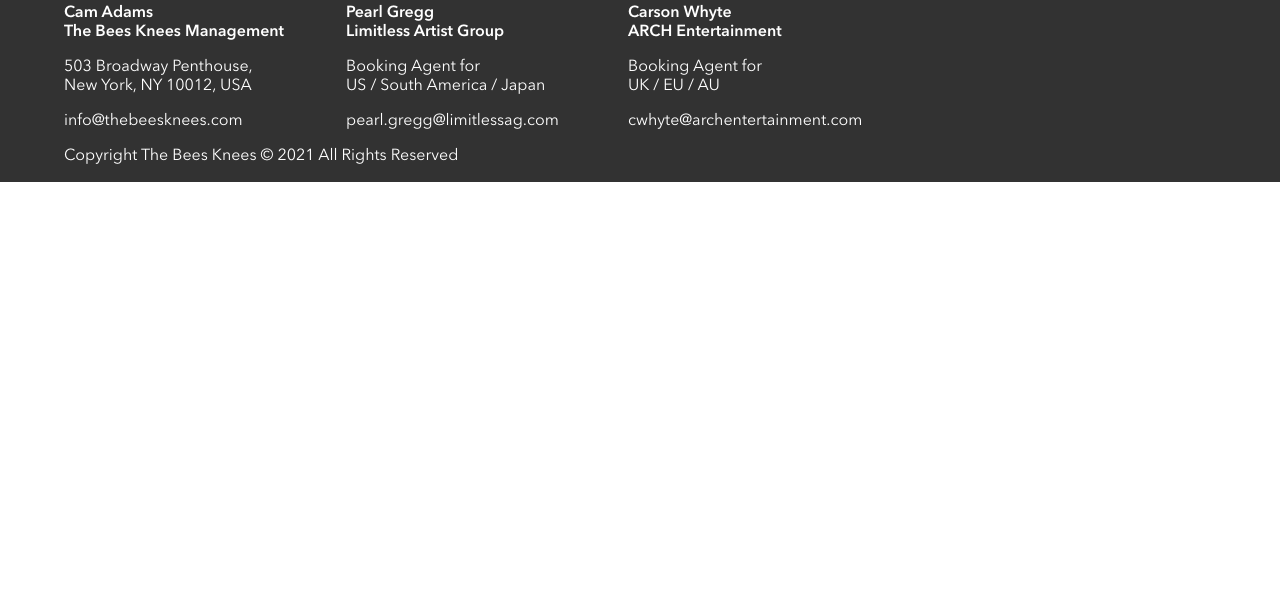
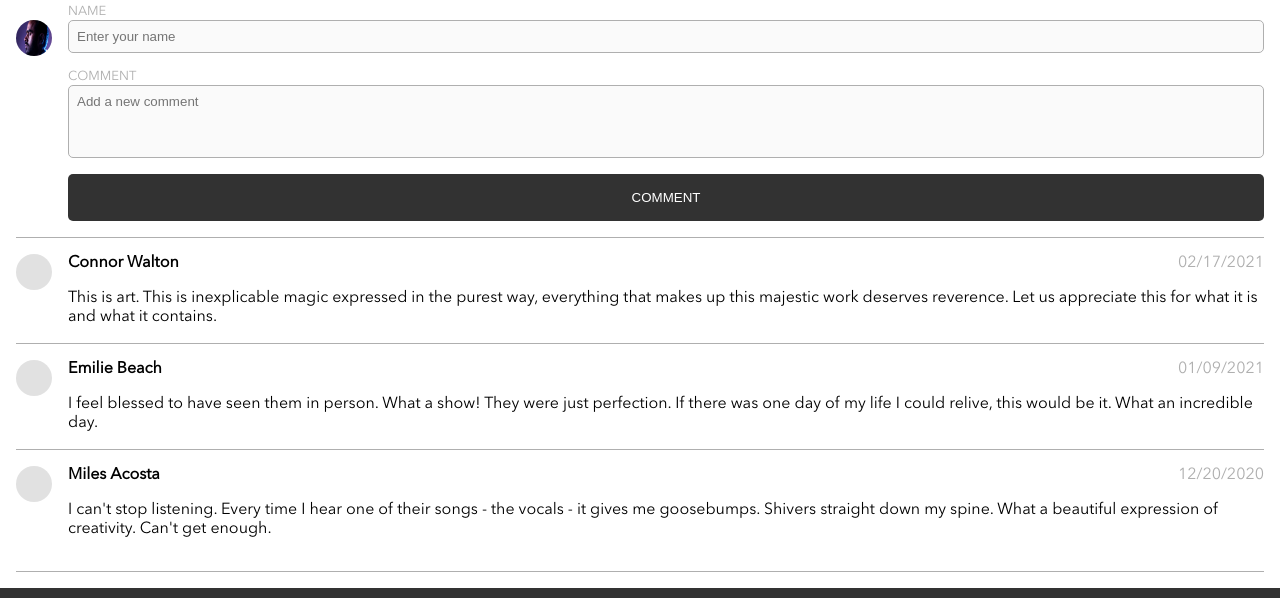
Before and after one commit to zoeyjhsong/brainstation-bandsite, a plain HTML site: page index.html in a window 1280 px wide. Shown: the part 2091-2689 px from the top of the page. Before the commit the page ends 2273 px from the top, so only its background shows below. Drawn offline with Linux system fonts and the light colour scheme.

Commit message:
add comments section

```diff
--- a/index.html
+++ b/index.html
@@ -85,6 +85,60 @@
         <img src="/assets/images/Photo-gallery-9.jpg" />
       </div>
     </section>
+
+    <section class="comment">
+      <h1 class="title">Join the Conversation</h1>
+      <div class="comment__wrapper">
+        <div class="comment__profile-container">
+          <img
+            src="/assets/images/Mohan-muruge.jpg"
+            class="comment__profile_image" />
+        </div>
+
+        <form class="comment__form">
+          <div class="comment__form-container">
+            <label class="comment__form-label">NAME</label>
+            <input
+              type="text"
+              id="name"
+              placeholder="Enter your name"
+              class="comment__form-inputbox" />
+          </div>
+          <div class="comment__form-container">
+            <label class="comment__form-label">COMMENT</label>
+            <input
+              type="text"
+              id="comment_text"
+              placeholder="Add a new comment"
+              class="comment__form-inputbox comment__form-inputbox-text" />
+          </div>
+
+          <button type="submit" class="comment__form-button">COMMENT</button>
+        </form>
+      </div>
+
+      <div class="comment__list-wrapper">
+        <div class="comment__list-container">
+          <!-- <div class="comment__card">
+          <div class="comment__card-profile_img"></div>
+          <div class="comment__card-container">
+            <div class="comment__card-name_date_container">
+              <span class="comment__card-name">Connor Walton</span>
+              <span class="comment__card-date">02/17/2021</span>
+            </div>
+
+            <p class="comment__card-content">
+              This is art. This is inexplicable magic expressed in the purest
+              way, everything that makes up this majestic work deserves
+              reverence. Let us appreciate this for what it is and what it
+              contains.
+            </p>
+          </div>
+        </div> -->
+        </div>
+      </div>
+    </section>
+
     <footer class="footer">
       <div class="footer__title-wrapper">
         <h2 class="footer__title">Get in Touch</h2>
@@ -146,5 +200,6 @@
         Copyright The Bees Knees © 2021 All Rights Reserved
       </p>
     </footer>
+    <script src="/scripts/index-page.js"></script>
   </body>
 </html>
--- /dev/null
+++ b/scripts/index-page.js
@@ -0,0 +1,120 @@
+const userName = document.querySelector("#name");
+const userComment = document.querySelector("#comment_text");
+const commentListWrapper = document.querySelector(".comment__list-wrapper");
+commentListContainer = document.querySelector(".comment__list-container");
+
+let defaultCommentsArray = [
+  {
+    name: "Miles Acosta",
+    date: "12/20/2020",
+    commentsText:
+      "I can't stop listening. Every time I hear one of their songs - the vocals - it gives me goosebumps. Shivers straight down my spine. What a beautiful expression of creativity. Can't get enough.",
+  },
+  {
+    name: "Emilie Beach",
+    date: "01/09/2021",
+    commentsText:
+      "I feel blessed to have seen them in person. What a show! They were just perfection. If there was one day of my life I could relive, this would be it. What an incredible day.",
+  },
+  {
+    name: "Connor Walton",
+    date: "02/17/2021",
+    commentsText:
+      "This is art. This is inexplicable magic expressed in the purest way, everything that makes up this majestic work deserves reverence. Let us appreciate this for what it is and what it contains.",
+  },
+];
+
+// commentsArray = JSON.parse(localStorage.getItem("comments")) || commentsArray;
+// window.onload = displayAllComments;
+
+const form = document.querySelector(".comment__form");
+form.addEventListener("submit", submitComments);
+
+function submitComments(e) {
+  const commentName = userName.value;
+  const commentText = userComment.value;
+  const commentDate = new Date();
+
+  e.preventDefault();
+
+  if (commentName !== "" && commentText !== "") {
+    newComment = {
+      name: `${commentName}`,
+      date: new Intl.DateTimeFormat("en-US").format(commentDate),
+      commentsText: `${commentText}`,
+    };
+  }
+  if (commentName == "" || commentText == "") {
+    alert("please enter both a name and comments! ");
+    return;
+  }
+
+  //add new comment to array
+  defaultCommentsArray.push(newComment);
+  //clear inputs
+  resetForm();
+  //add comment to list and display
+  displayComment(newComment);
+
+  console.log(defaultCommentsArray);
+}
+
+function resetForm() {
+  userName.value = "";
+  userComment.value = "";
+}
+
+function displayComment(comment) {
+  //comment card div
+  const commentCard = document.createElement("div");
+  commentListWrapper.appendChild(commentCard);
+  commentCard.classList.add("comment__card");
+
+  //comment__card-avatar div
+  const commentCardProfileImg = document.createElement("div");
+  commentCard.appendChild(commentCardProfileImg);
+  commentCardProfileImg.classList.add("comment__card-avatar");
+
+  //comment__card-container div
+  const commentCardContainer = document.createElement("div");
+  commentCard.appendChild(commentCardContainer);
+  commentCardContainer.classList.add("comment__card-container");
+
+  //comment__card-name_date_container div
+  const commentCardNameDateContainer = document.createElement("div");
+  commentCardContainer.appendChild(commentCardNameDateContainer);
+  commentCardNameDateContainer.classList.add(
+    "comment__card-name_date_container"
+  );
+
+  //comment__card-name
+  const commentCardName = document.createElement("span");
+  commentCardNameDateContainer.appendChild(commentCardName);
+  commentCardName.classList.add("comment__card-name");
+
+  commentCardName.innerHTML = comment.name;
+
+  //comment__card-date
+  const commentCardDate = document.createElement("span");
+  commentCardNameDateContainer.appendChild(commentCardDate);
+  commentCardDate.classList.add("comment__card-date");
+
+  commentCardDate.innerHTML = comment.date;
+
+  //comment__card-content
+  const commentCardContent = document.createElement("p");
+  commentCardContainer.appendChild(commentCardContent);
+  commentCardContent.classList.add("comment__card-content");
+
+  commentCardContent.innerHTML = comment.commentsText;
+
+  commentListContainer.prepend(commentCard);
+}
+
+function displayAllComments() {
+  defaultCommentsArray.forEach((comment) => {
+    displayComment(comment);
+  });
+}
+
+displayAllComments();
--- a/styles/styles.scss
+++ b/styles/styles.scss
@@ -274,6 +274,107 @@
     }
 }
 
+.comment {
+    padding: 1rem;
+
+    &__wrapper {
+        display: flex;
+        flex-direction: row;
+        justify-content: space-between;
+        // align-items: center;
+        gap: 1rem;
+    }
+    &__profile-container {
+        display: flex;
+        padding-top: 2rem;
+    }
+    &__profile_image {
+        width: 36px;
+        height: 36px;
+        border-radius: 50%;
+    }
+
+    &__form {
+        width: 100%;
+
+        &-container {
+            display: flex;
+            flex-direction: column;
+            padding-top: 1rem;
+        }
+
+        &-label {
+            font-size: 13px;
+            color: $silver;
+        }
+
+        &-inputbox {
+            border: 1px solid $silver;
+            background-color: $alabaster;
+            border-radius: 5px;
+            padding: 0.5rem;
+
+            &-text {
+                padding-bottom: 3rem;
+            }
+        }
+
+        &-button {
+            width: 100%;
+            color: $white;
+            background-color: $bandsite-black;
+            border-radius: 5px;
+            margin-top: 1rem;
+            padding: 1rem;
+        }
+    }
+
+    &__list-wrapper {
+        border-bottom: 1px solid $silver;
+        padding: 1rem 0;
+    }
+
+    &__card {
+        display: flex;
+        flex-direction: row;
+        justify-content: space-between;
+        gap: 1rem;
+        border-top: 1px solid $silver;
+        padding-top: 1rem;
+
+        &-avatar {
+            background-color: $mercury;
+            width: 36px;
+            height: 36px;
+            border-radius: 50%;
+            flex-shrink: 0;
+            display: block;
+        }
+
+        &-container {
+            width: 100%;
+            flex-grow: 1;
+        }
+
+        &-name_date_container {
+            display: flex;
+            justify-content: space-between;
+        }
+
+        &-name {
+            font-weight: 700;
+        }
+
+        &-date {
+            color: $silver;
+        }
+
+        &-content {
+            padding: 1rem 0;
+        }
+    }
+}
+
 .footer {
     background-color: $bandsite-black;
     padding: 1rem;
```
Also changed, not shown: pages/shows.html (added), styles/styles.css, 1 other file.
